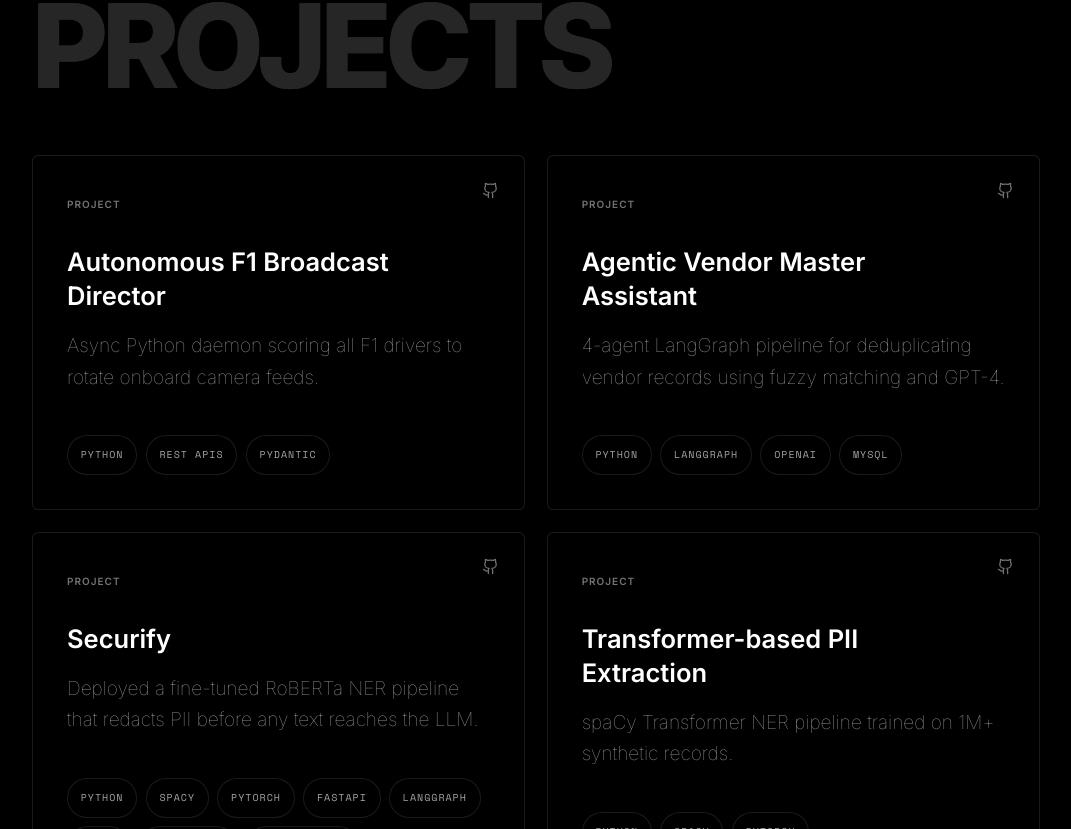
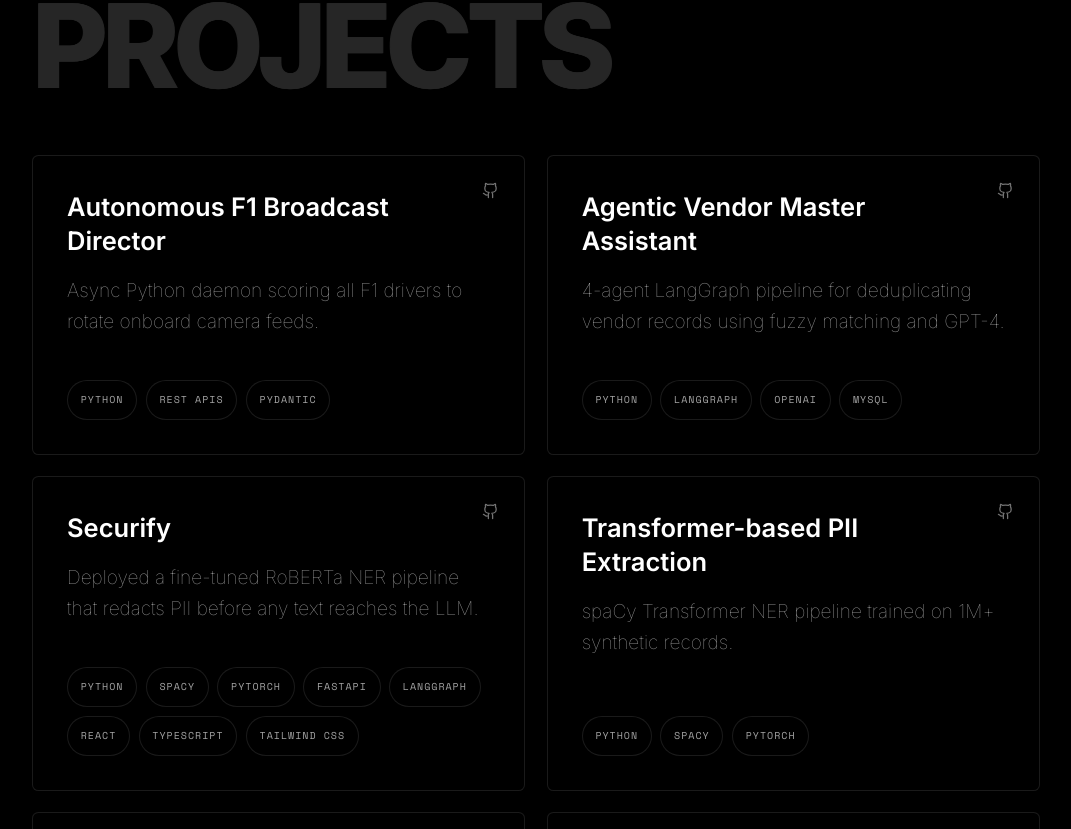
Before and after one commit to tanishmisra9/portfolio, a Next.js app: page / in a window 1280 px wide. Shown: the part 5551-6380 px from the top of the page, without its empty margins (104-1175 px from the left). Built offline with nearby package versions, Linux system fonts and the light colour scheme; a web font is replaced by a local one.

Commit message:
Modified Project panels specifications

```diff
--- a/components/sections/projects-section.tsx
+++ b/components/sections/projects-section.tsx
@@ -15,11 +15,8 @@ export function ProjectsSection({ projects }: Props) {
         </ScrollReveal>
         <div className="mt-10 grid gap-5 sm:grid-cols-2">
           {projects.map((project) => (
-            <ScrollReveal key={project.id}>
-              <article className="relative flex min-h-[300px] flex-col rounded-md border border-white/10 bg-black/40 backdrop-blur-md p-8 font-sans transition-colors duration-200 hover:border-neutral-400">
-                <span className="text-[10px] font-semibold uppercase tracking-widest text-neutral-500">
-                  PROJECT
-                </span>
+            <ScrollReveal key={project.id} className="h-full">
+              <article className="relative flex h-full min-h-[15.5rem] flex-col rounded-md border border-white/10 bg-black/40 backdrop-blur-md p-8 font-sans transition-colors duration-200 hover:border-neutral-400 sm:min-h-[16.75rem]">
                 <a
                   href={project.githubUrl}
                   target="_blank"
@@ -29,11 +26,11 @@ export function ProjectsSection({ projects }: Props) {
                 >
                   <Github className="h-4 w-4" strokeWidth={1.8} />
                 </a>
-                <h3 className="mt-6 pr-8 font-display text-2xl font-semibold text-white">{project.title}</h3>
-                <p className="mt-4 leading-relaxed text-neutral-400">
+                <h3 className="pr-10 font-display text-2xl font-semibold text-white">{project.title}</h3>
+                <p className="mt-4 flex-1 leading-relaxed text-neutral-400">
                   {project.description}
                 </p>
-                <ul className="mt-auto flex flex-wrap gap-2 pt-10 font-mono text-[10px] uppercase tracking-widest">
+                <ul className="mt-10 flex flex-wrap gap-2 font-mono text-[10px] uppercase tracking-widest">
                   {project.techStack.map((tag) => (
                     <li
                       key={tag}
```
